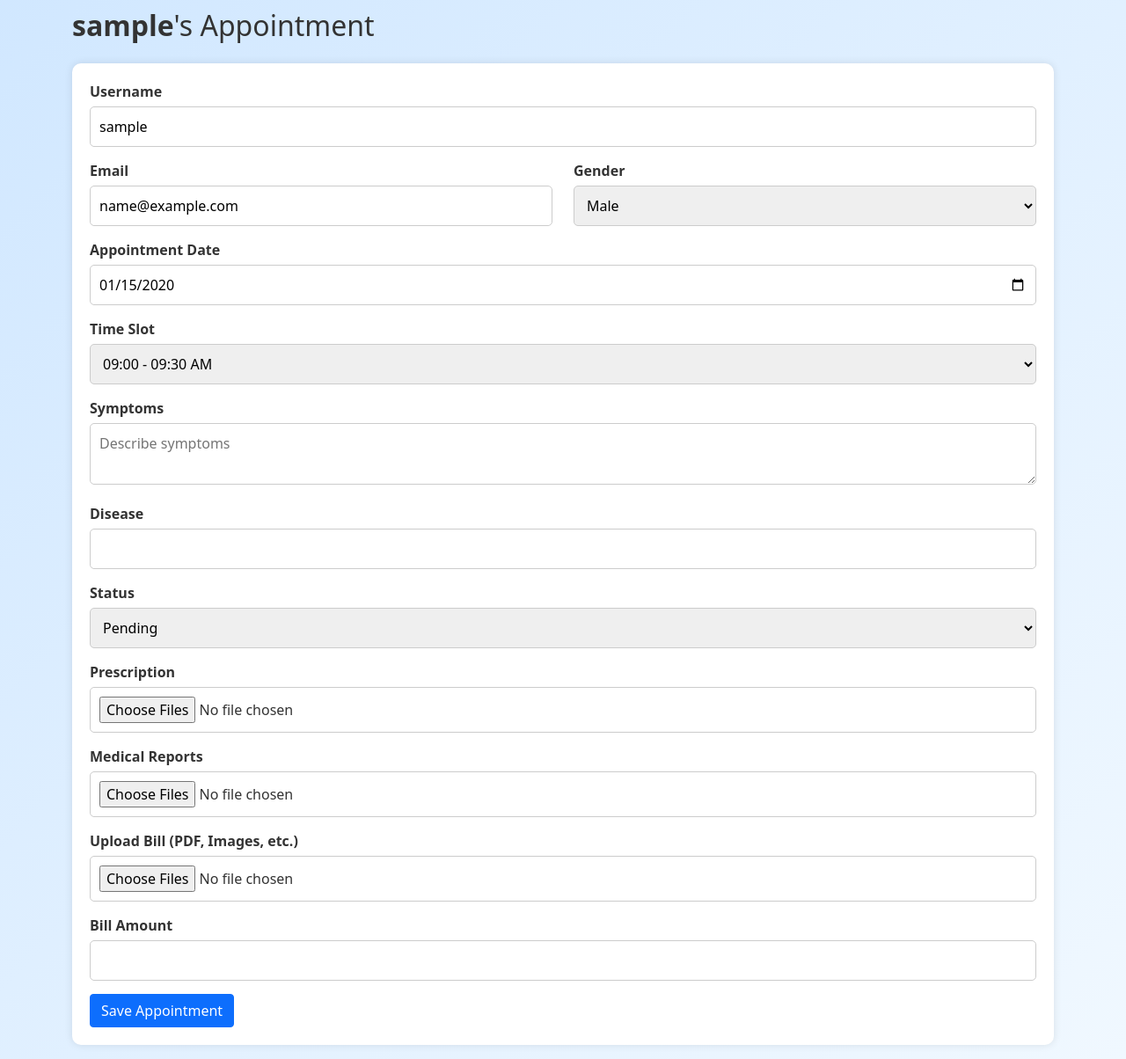
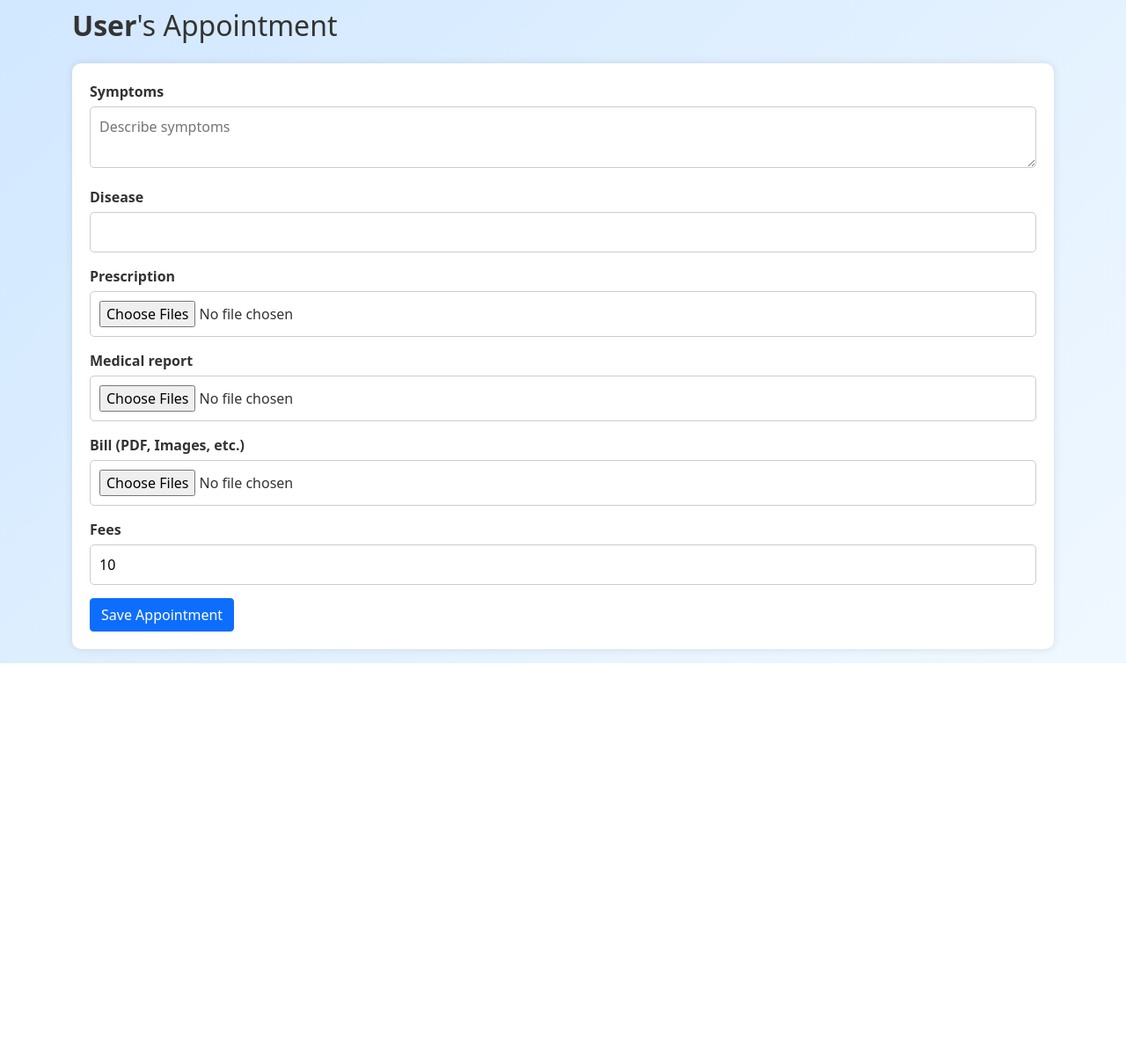
Before and after one commit to Yash-Atkari/Aarogyam, a Node server app: page /doctor/appointments/addAppointmentDetails/600000000000000000000001 in a window 1280 px wide. Shown: the part 66-1270 px from the top of the page at 88% size. After the commit the page ends 820 px from the top, so only its background shows below. Run offline with Node 20, Linux system fonts and the light colour scheme; tables that the repository leaves empty hold one stand-in row (values such as "Sample post"); some libraries are stand-ins or nearby versions.

Commit message:
refactor: remove unnecessary fields from add appointment form and improve UI of doctor's appointments page

```diff
--- a/controllers/doctor.js
+++ b/controllers/doctor.js
@@ -42,7 +42,7 @@ module.exports.appointments = async (req, res, next) => {
 module.exports.renderAddAppointmentDetails = async (req, res, next) => {
   try {
     const appointmentId = req.params.id;
-    const appointment = await Appointment.findById(appointmentId).populate("patientId");
+    const appointment = await Appointment.findById(appointmentId).populate("patientId").populate("doctorId");
     if (!appointment) {
       req.flash("error", "Appointment not found.");
       return res.redirect("/doctor/appointments");
@@ -59,7 +59,7 @@ module.exports.renderAddAppointmentDetails = async (req, res, next) => {
 module.exports.renderEditAppointment = async (req, res, next) => {
   try {
     const appointmentId = req.params.id;
-    const appointment = await Appointment.findById(appointmentId).populate("patientId");
+    const appointment = await Appointment.findById(appointmentId).populate("patientId").populate("doctorId");
     if (!appointment) {
       req.flash("error", "Appointment not found.");
       return res.redirect("/doctor/appointments");
@@ -189,7 +189,7 @@ module.exports.generateCertificate = async (req, res, next) => {
 module.exports.addAppointmentDetails = async (req, res, next) => {
   try {
     const appointmentId = req.params.id;
-    const { username, email, gender, appointmentDate, timeSlot, symptoms, disease, status, billAmount } = req.body.patient;
+    const { symptoms, disease, status, billAmount } = req.body.patient;
 
     // Find the appointment by id
     const appointment = await Appointment.findById(appointmentId);
@@ -206,7 +206,7 @@ module.exports.addAppointmentDetails = async (req, res, next) => {
     // Update appointment details
     appointment.disease = disease;
     appointment.summary = symptoms;
-    appointment.status = status || "pending";
+    appointment.status = "completed";
     if (prescriptionUrl) {
       appointment.attachments.push(prescriptionUrl);
     }
--- a/views/doctor/addAppointment.ejs
+++ b/views/doctor/addAppointment.ejs
@@ -47,46 +47,10 @@
 
 <div class="container">
     <div class="form-header">
-        <h2><strong><%= appointment.patientId.username %></strong>'s Appointment</h2>
+        <h2><strong><%= appointment.patientId.fullName %></strong>'s Appointment</h2>
     </div>
     <div class="appointment-form-container my-3">
         <form action="/doctor/appointments/addAppointmentDetails/<%= appointment._id %>" method="POST" enctype="multipart/form-data">
-            <div class="form-group">
-                <label>Username</label>
-                <input type="text" name="patient[username]" required value="<%= appointment.patientId.username %>">
-            </div>
-
-            <div class="row">
-                <div class="col-6 form-group">
-                    <label>Email</label>
-                    <input type="email" name="patient[email]" value="<%= appointment.patientId.email %>" required>
-                </div>
-
-                <div class="col-6 form-group">
-                    <label>Gender</label>
-                    <select name="patient[gender]" required>
-                        <option value="male" <%= appointment.patientId.gender === "male" ? "selected" : "" %>>Male</option>
-                        <option value="female" <%= appointment.patientId.gender === "female" ? "selected" : "" %>>Female</option>
-                        <option value="other" <%= appointment.patientId.gender === "other" ? "selected" : "" %>>Other</option>
-                    </select>
-                </div>
-            </div>
-
-            <div class="form-group">
-                <label>Appointment Date</label>
-                <input type="date" name="patient[appointmentDate]" value="<%= appointment.date.toISOString().split('T')[0] %>" required>
-            </div>
-
-            <div class="form-group">
-                <label>Time Slot</label>
-                <select name="patient[timeSlot]" required>
-                    <option value="09:00-09:30" <%= appointment.timeSlot === "09:00-09:30" ? "selected" : "" %>>09:00 - 09:30 AM</option>
-                    <option value="09:30-10:00" <%= appointment.timeSlot === "09:30-10:00" ? "selected" : "" %>>09:30 - 10:00 AM</option>
-                    <option value="10:00-10:30" <%= appointment.timeSlot === "10:00-10:30" ? "selected" : "" %>>10:00 - 10:30 AM</option>
-                    <option value="10:30-11:00" <%= appointment.timeSlot === "10:30-11:00" ? "selected" : "" %>>10:30 - 11:00 AM</option>
-                </select>
-            </div>
-
             <div class="form-group">
                 <label>Symptoms</label>
                 <textarea name="patient[symptoms]" placeholder="Describe symptoms"></textarea>
@@ -98,31 +62,23 @@
             </div>
 
             <div class="form-group">
-                <label>Status</label>
-                <select name="patient[status]">
-                    <option value="pending" <%= appointment.status === "pending" ? "selected" : "" %>>Pending</option>
-                    <option value="completed" <%= appointment.status === "completed" ? "selected" : "" %>>Completed</option>
-                </select>
-            </div>
-
-            <div class="form-group">
                 <label>Prescription</label>
                 <input type="file" name="patient[prescription]" multiple>
             </div>
 
             <div class="form-group">
-                <label>Medical Reports</label>
+                <label>Medical report</label>
                 <input type="file" name="patient[medicalReports]" multiple>
             </div>
 
             <div class="form-group">
-                <label>Upload Bill (PDF, Images, etc.)</label>
+                <label>Bill (PDF, Images, etc.)</label>
                 <input type="file" name="patient[bill]" multiple>
             </div>
 
             <div class="form-group">
-                <label>Bill Amount</label>
-                <input type="text" name="patient[billAmount]">
+                <label>Fees</label>
+                <input type="text" name="patient[billAmount]" value="<%= appointment.doctorId.consultantFees %>">
             </div>
 
             <button class="btn btn-primary" type="submit">Save Appointment</button>
```
Also changed, not shown: routes/doctor.js (+34 -0 lines), views/doctor/appointments.ejs (+38 -7 lines), views/doctor/editAppointment.ejs (+5 -36 lines), views/patient/appointments/pastappointments.ejs (+18 -6 lines), views/patient/appointments/todaysappointments.ejs (+11 -9 lines), views/patient/appointments/upcomingappointments.ejs (+11 -9 lines).
